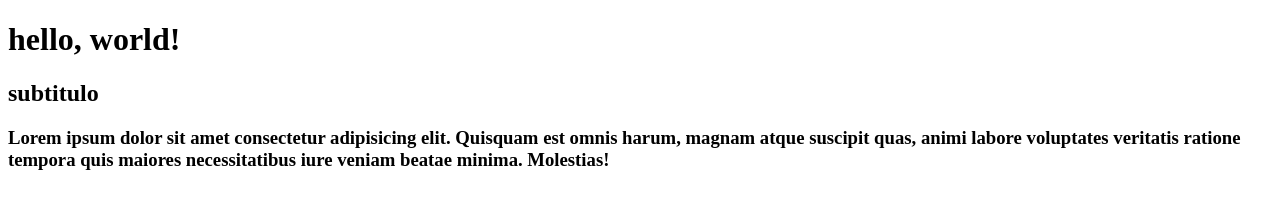
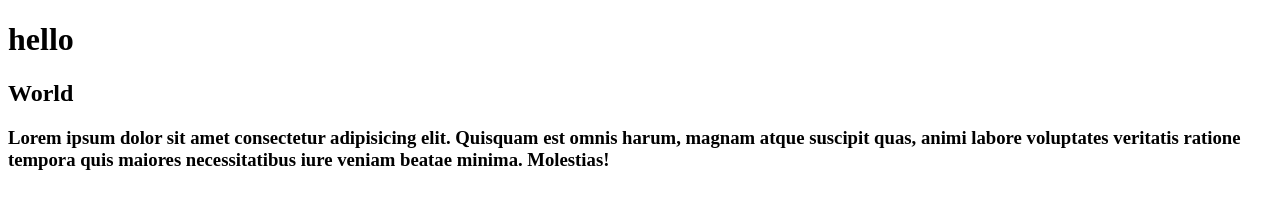
Before and after one commit to LuizFAP/cursogit-github, a plain HTML site: page index.html in a window 1280 px wide. Drawn offline with Linux system fonts and the light colour scheme.

Commit message:
[outro dev] commit de alterações para atualizar

```diff
--- a/index.html
+++ b/index.html
@@ -8,9 +8,9 @@
 </head>
 <body>
     <h1>
-        hello, world!
+        hello
     </h1>
-    <h2>subtitulo</h2>
+    <h2>World</h2>
     <h3>Lorem ipsum dolor sit amet consectetur adipisicing elit. Quisquam est omnis harum, magnam atque suscipit quas, animi labore voluptates veritatis ratione tempora quis maiores necessitatibus iure veniam beatae minima. Molestias!</h3>
 </body>
 </html>
```
